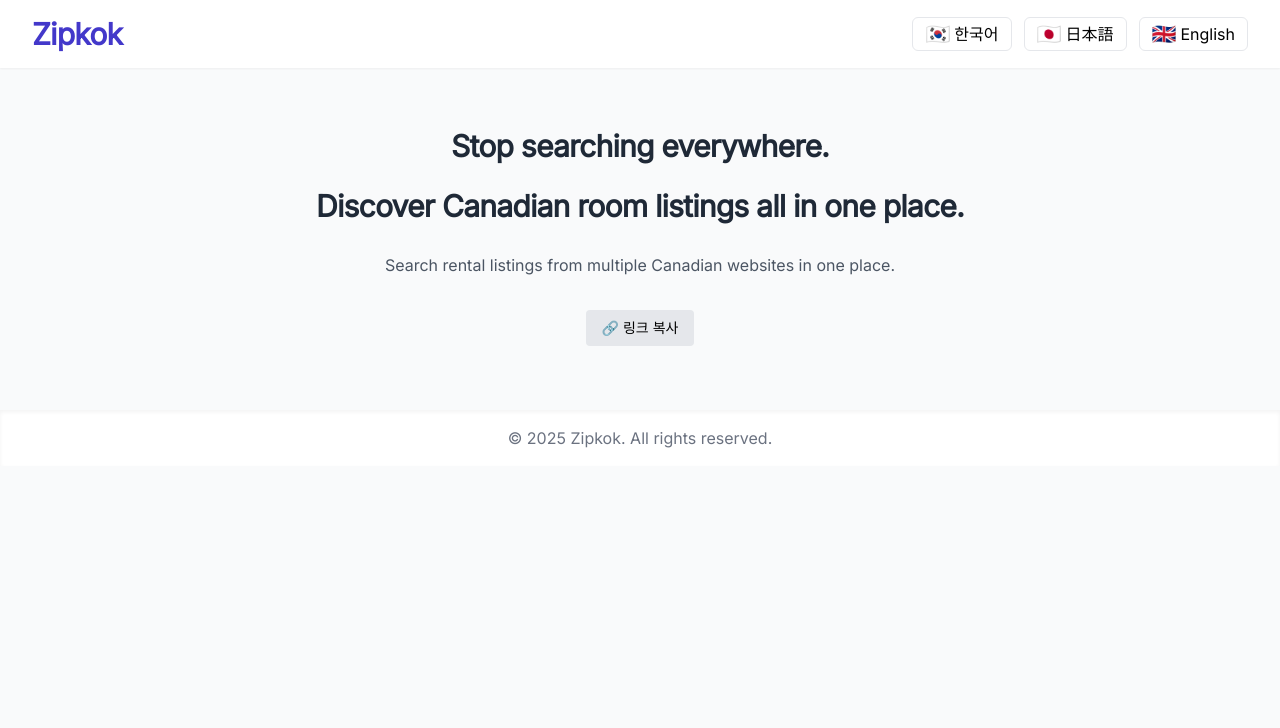
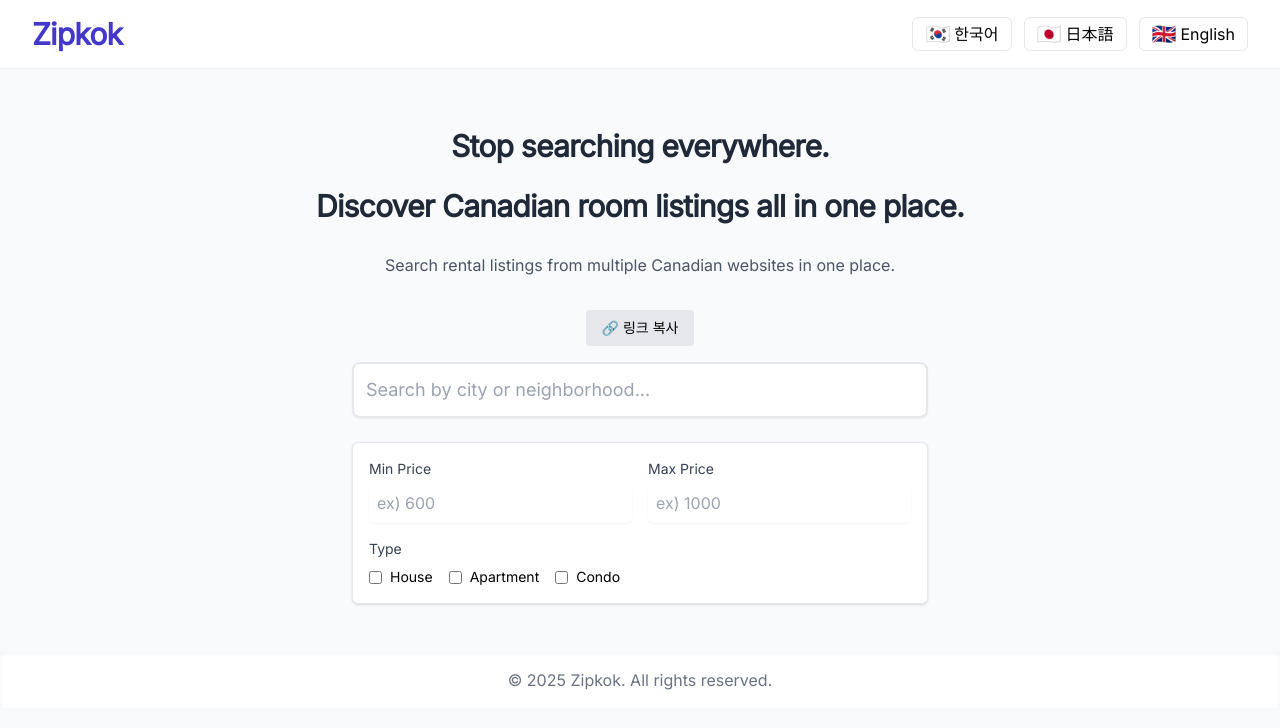
Before and after one commit to joon1verse/Zipkok_PJ, a Next.js app in the folder zipkok-frontend/: page / in a window 1280 px wide. Shown: the top 728 px of the page. Built offline with nearby package versions, Linux system fonts and the light colour scheme.

Commit message:
Update page.jsx

```diff
--- a/zipkok-frontend/app/page.jsx
+++ b/zipkok-frontend/app/page.jsx
@@ -112,7 +112,77 @@ export default function Home() {
             </div>
 
             {/* 9️⃣ 검색창 + 자동완성 드롭다운 */}
-            {/* ... 생략된 기존 검색창, 필터 UI, 검색 버튼 ... */}
+             <div className="relative max-w-xl mx-auto">
+               <input
+                 type="text"
+                 value={input}
+                 onChange={(e) => {
+                   const value = e.target.value;
+                   setInput(value);
+                   const filtered = cityList.filter((city) => city.name.toLowerCase().startsWith(value.toLowerCase()));
+                   setSuggestions(filtered);
+                 }}
+                 onFocus={() => setSuggestions(cityList)}
+                 onKeyDown={(e) => {
+                   if (e.key === "Enter") {
+                     e.preventDefault();
+                     handleSearch();
+                   }
+                 }}
+                 placeholder={t("placeholder")}
+                 className="w-full rounded-lg border-2 border-gray-200 p-3 shadow-sm text-base md:text-lg"
+               />
+
+               {suggestions.length > 0 && (
+                 <ul className="border border-gray-300 rounded-md mt-1 bg-white shadow absolute w-full z-10 max-h-48 overflow-y-auto">
+                   {suggestions.map((city, index) => (
+                     <li
+                       key={city.name}
+                       onClick={() => {
+                         setInput(city.name);
+                         setSuggestions([]);
+                       }}
+                       className={`px-4 py-2 text-left hover:bg-indigo-100 cursor-pointer ${index < suggestions.length - 1 ? "border-b border-gray-200" : ""}`}
+                     >
+                       {city.name}, {city.province}
+                     </li>
+                   ))}
+                 </ul>
+               )}
+             </div>
+
+             {/* 🔟 필터 UI */}
+             <div className="mt-6 text-left max-w-xl mx-auto bg-white p-4 rounded-md shadow border border-gray-200">
+               <div className="grid grid-cols-2 gap-4 mb-4">
+                 <div>
+                   <label className="block text-sm font-medium text-gray-700">Min Price</label>
+                   <input type="number" value={minPrice} onChange={(e) => setMinPrice(e.target.value)} className="mt-1 block w-full rounded-md border-gray-300 shadow-sm p-2" placeholder="ex) 600" />
+                 </div>
+                 <div>
+                   <label className="block text-sm font-medium text-gray-700">Max Price</label>
+                   <input type="number" value={maxPrice} onChange={(e) => setMaxPrice(e.target.value)} className="mt-1 block w-full rounded-md border-gray-300 shadow-sm p-2" placeholder="ex) 1000" />
+                 </div>
+               </div>
+               <div>
+                 <label className="block text-sm font-medium text-gray-700 mb-2">Type</label>
+                 <div className="flex gap-4 flex-wrap">
+                   {["House", "Apartment", "Condo"].map((type) => (
+                     <label key={type} className="flex items-center gap-2 text-sm">
+                       <input
+                         type="checkbox"
+                         value={type}
+                         checked={selectedTypes.includes(type)}
+                         onChange={(e) => {
+                           const checked = e.target.checked;
+                           setSelectedTypes((prev) => checked ? [...prev, type] : prev.filter((t) => t !== type));
+                         }}
+                       />
+                       {type}
+                     </label>
+                   ))}
+                 </div>
+               </div>
+             </div>
           </section>
         ) : (
           <section className="px-4">
```
